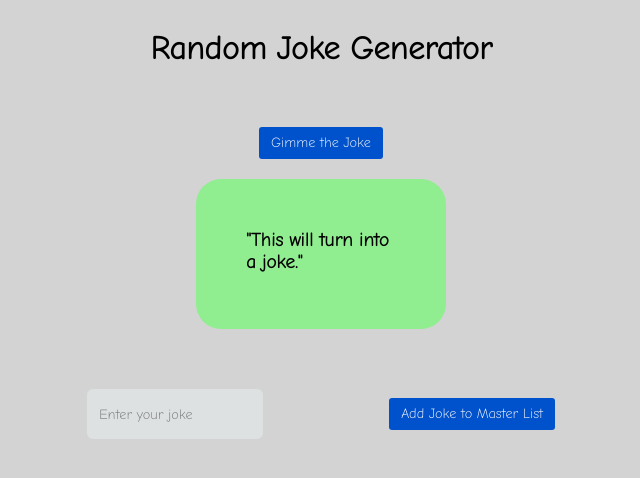
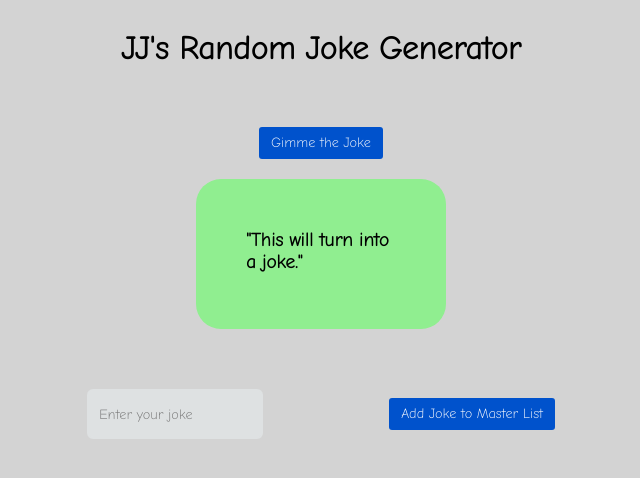
Before and after one commit to thejjwang/randomJoke, a plain HTML site: page index.html in a window 1280 px wide. Shown: the whole page, without its empty margins (319-959 px from the left). Drawn offline with Linux system fonts and the light colour scheme.

Commit message:
testing7

```diff
--- a/index.html
+++ b/index.html
@@ -8,7 +8,7 @@
     <link rel="stylesheet" href="styles.css">
   </head>
   <body>
-	<h1>Random Joke Generator</h1>
+	<h1>JJ's Random Joke Generator</h1>
   <section id="gimmeAndJoke">
     <button id="gimmeJoke">Gimme the Joke</button>
     <div id="thisJoke">
```
